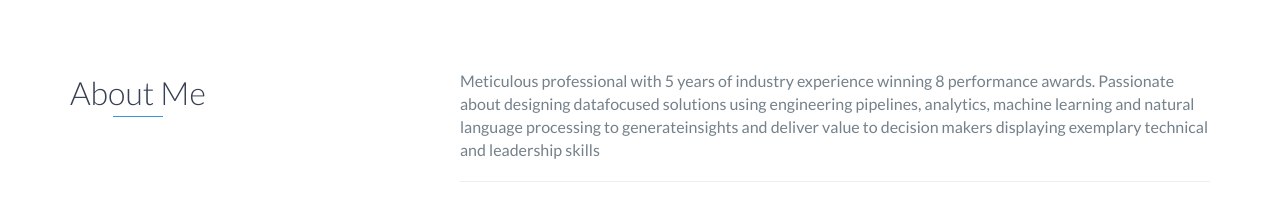
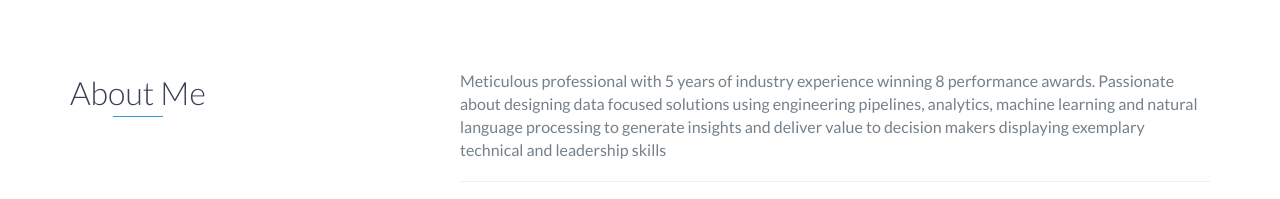
Before and after one commit to Anuj-Saboo/anuj-saboo.github.io, a plain HTML site: page index.html in a window 1280 px wide. Shown: the part 805-1004 px from the top of the page. Drawn offline with nearby package versions, Linux system fonts and the light colour scheme.

Commit message:
About me Update

```diff
--- a/index.html
+++ b/index.html
@@ -75,7 +75,7 @@
                 </div>
                 <div class="col-md-8">
                     <p>
-                        Meticulous professional with 5 years of industry experience winning 8 performance awards.  Passionate about designing datafocused solutions using engineering pipelines, analytics, machine learning and natural language processing to generateinsights and deliver value to decision makers displaying exemplary technical and leadership skills
+                        Meticulous professional with 5 years of industry experience winning 8 performance awards. Passionate about designing data focused solutions using engineering pipelines, analytics, machine learning and natural language processing to generate insights and deliver value to decision makers displaying exemplary technical and leadership skills
                     </p>
                     <hr>
                     <p>
```
